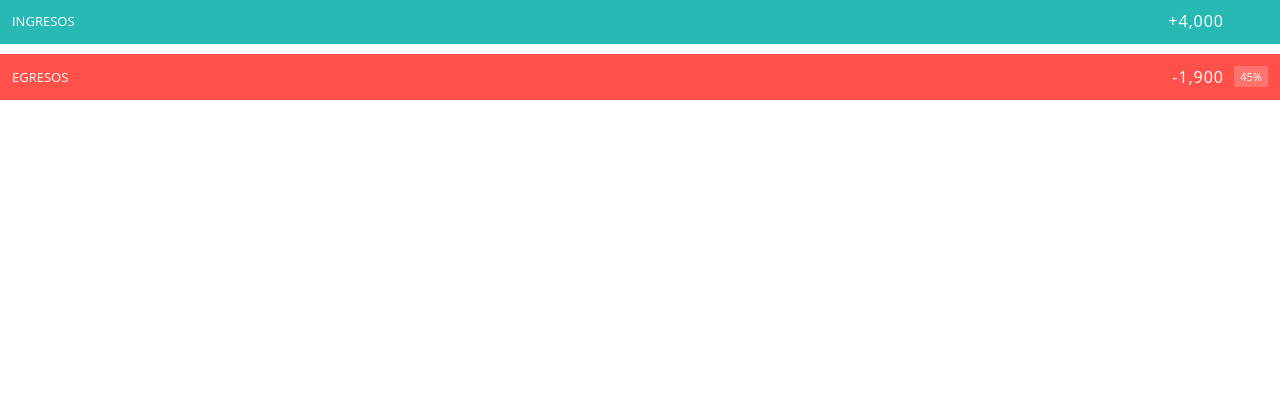
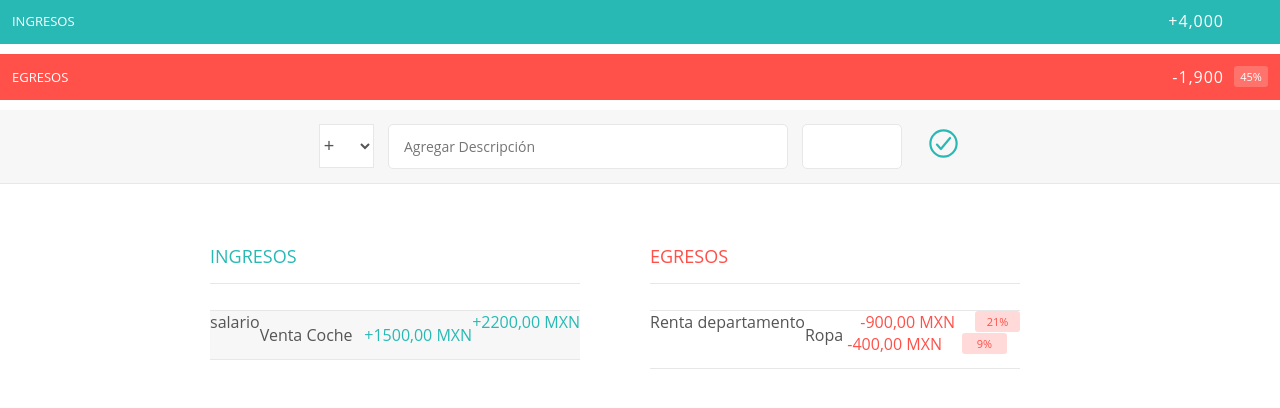
Before and after one commit to elchampion/PresupuestoJS, a plain HTML site: page index.html in a window 1280 px wide. Shown: the part 276-684 px from the top of the page. Drawn offline with nearby package versions, Linux system fonts and the light colour scheme.

Commit message:
avance 1 semifinalizado

```diff
--- a/index.html
+++ b/index.html
@@ -38,10 +38,101 @@
 
     </div>
 
+   <br><br><br>
+
+    <form id="forma">
+        <div class="agregar">
+            <div class="agregar_contenedor">
+
+                <select id="tipo" class="agregar_tipo">
+                    <option value="ingreso" selected>+</option>
+                    <option value="egreso">-</option>
+                </select>
+                <input type="text" class="agregar_descripcion" id="descripcion" placeholder="Agregar Descripción">
+                <input type="text" class="agregar_valor" step="any">
+                <button class="agregar_btn"> <ion-icon name="checkmark-circle-outline"></ion-icon></button>
+            </div>
+
+        </div>
+    </form>
+
+
+    <div class="contenedor limpiarEstilos">
+
+        <div class="ingreso">
+            <h2 class="ingreso_titulo">Ingresos</h2>
+            <div class="lista-ingresos">
+                <div class="elemento limpiarEstilos"></div>
+                <div class="elemento_descripcion">salario</div>
+
+                <div class="derecha limpiarEstilos">
+                    <div class="elemento_valor">+2200,00 MXN</div>
+                    <div class="elemento_eliminar">
+                        <button class="elemento_eliminar--btn">
+                            <!-- nombre incorrecto en la sintaxis del PDF, nombre correcto en el CSS-->
+                            <ion-icon name="close-circle-outline"></ion-icon>
 
 
 
+                        </button>
+                    </div>
 
+                </div>
+
+                <div class="elemento limpiarEstilos">
+                    <div class="elemento_descripcion">Venta Coche</div>
+                    <div class="derecha limpiarEstilos">
+
+                        <div class="elemento_valor">+1500,00 MXN</div>
+                        <div class="elemento_eliminar">
+                            <button class="elemento_eliminar--btn">
+                                <ion-icon name="close-circle-outline"></ion-icon>
+                            </button>
+                        </div>
+                    </div>
+                </div>
+            </div>
+        </div>
+
+
+
+        <div class="egreso">
+
+            <h2 class="egreso_titulo">Egresos</h2>
+            <div class="lista-egresos">
+                <div class="elemento limpiarEstilos"></div>
+                <div class="elemento_descripcion">Renta departamento</div>
+                <div class="derecha limpiarEstilos">
+
+                    <div class="elemento_valor">-900,00 MXN</div>
+                    <div class="elemento_porcentaje">21%</div>
+                    <div class="elemento_eliminar">
+                        <button class="elemento_eliminar--btn">
+                            <ion-icon name="close-circle-outline"></ion-icon>
+                        </button>
+                    </div>
+                </div>
+            </div>
+
+            <div class="elemento limpiarEstilos">
+                <div class="elemento_descripcion">Ropa</div>
+                <div class="derecha limpiarEstilos">
+                    <div class="elemento_valor">-400,00 MXN</div>
+                    <div class="elemento_porcentaje">9%</div>
+                    <div class="elemento_eliminar">
+                        <button class="elemento_eliminar--btn">
+                            <ion-icon name="close-circle-outline"></ion-icon>
+                        </button>
+                    </div>
+                </div>
+            </div>
+        </div>
+
+    </div>
+
+
+    <script type="module" src="https://unpkg.com/ionicons@5.4.0/dist/ionicons/ionicons.esm.js"></script>
+    <!--PDF incorrecto, hay un punto de "más" (el último punto) en el link de la página 4-->
 
 
 
```
